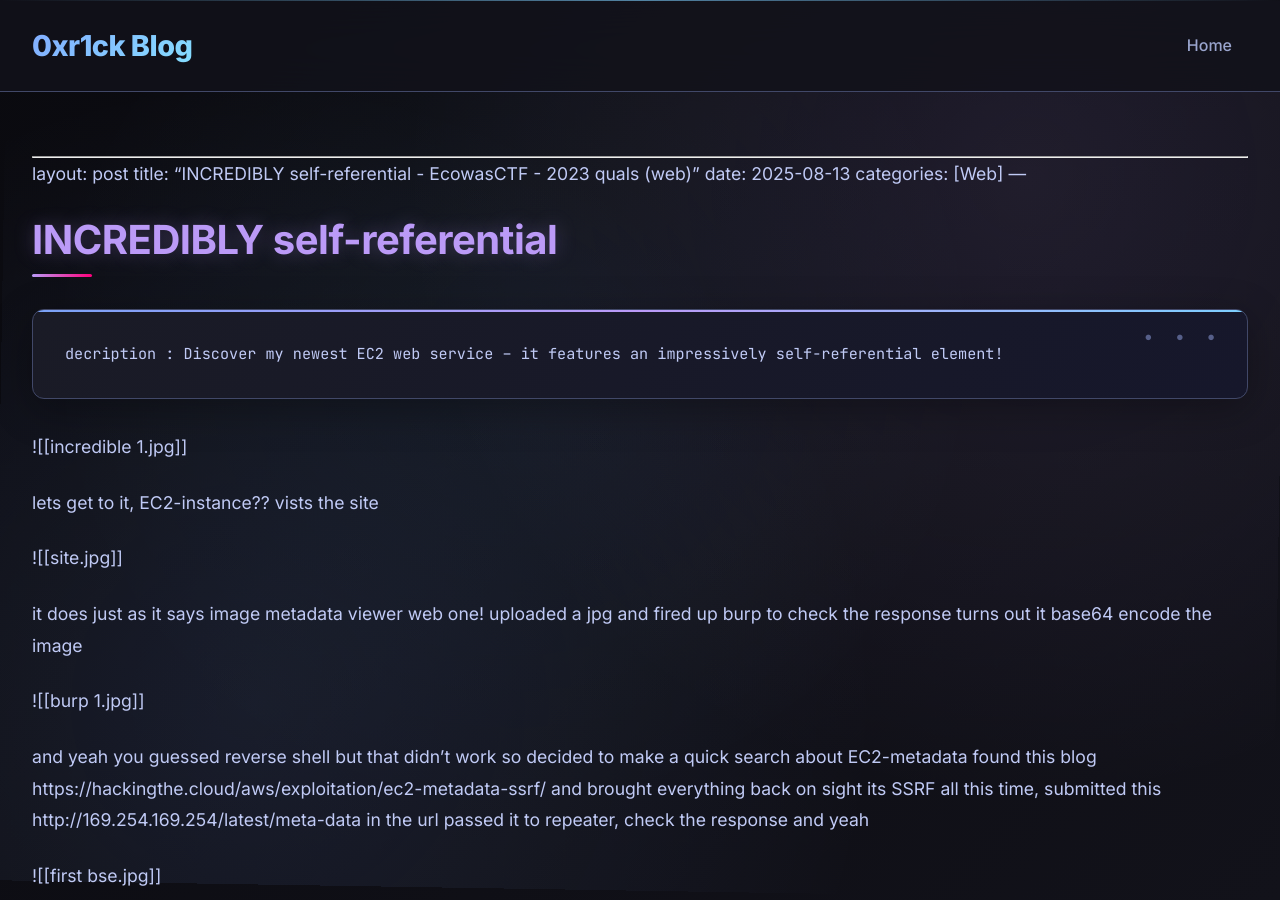
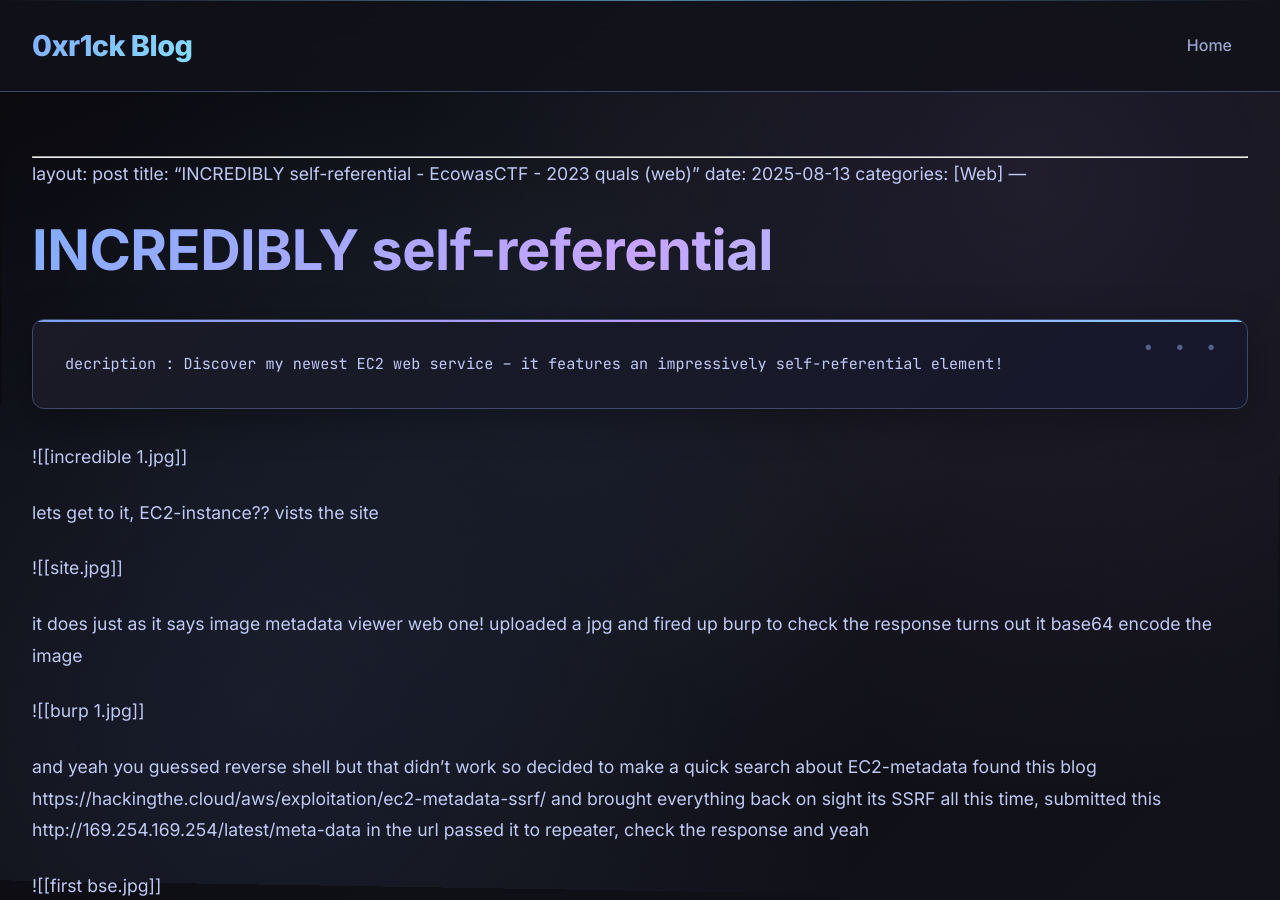
Before and after one commit to 0xr1ck/0xr1ck.github.io, a Jekyll site: the page built from _posts/cybertalents/2025-08-13-INCREDIBLY-self-referential.md, in a window 1280 px wide and 900 px high. Built offline with Jekyll 4.4.1, drawn with Linux system fonts in a browser that asks for light colours; our own code applies the rules of GitHub Pages for plain Markdown files.

````diff
--- a/_posts/cybertalents/2025-08-13-INCREDIBLY-self-referential.md
+++ b/_posts/cybertalents/2025-08-13-INCREDIBLY-self-referential.md
@@ -6,7 +6,7 @@ date: 2025-08-13
 categories: [Web]
 ---
 
-## INCREDIBLY self-referential
+# INCREDIBLY self-referential
 
 ```
 decription : Discover my newest EC2 web service – it features an impressively self-referential element!
````
